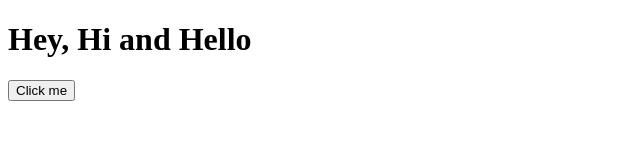
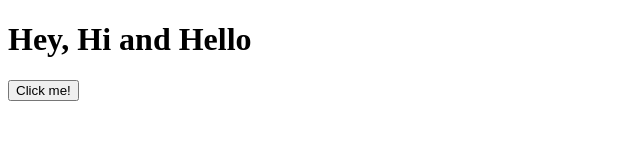
Before and after one commit to psnoya/exam_project2, a website: page src/index.html in a window 1280 px wide. Shown: the full height of the page, 0-640 px from the left. Drawn offline with Linux system fonts and the light colour scheme.

```diff
--- a/src/index.html
+++ b/src/index.html
@@ -9,7 +9,7 @@
 
      <body>
        <h1>Hey, Hi and Hello</h1>
-       <button id="quote" id="quote">Click me</button>
+       <button id="quote" id="quote">Click me!</button>
        <div id="message"></div>
        </form>
     </body>
```
